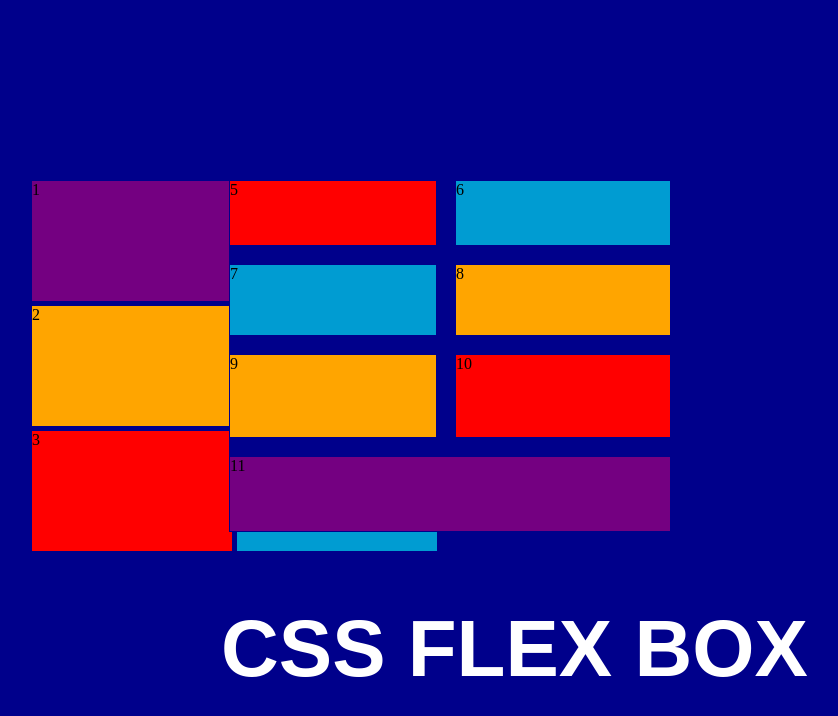
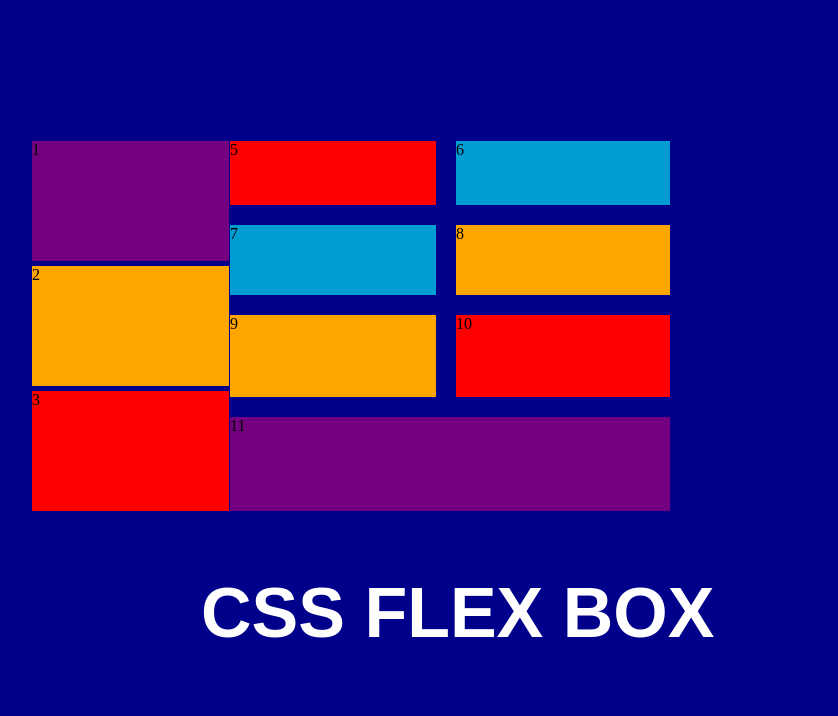
Before and after one commit to sumeararajput/flexbox.github.io, a plain HTML site: page index.html in a window 1280 px wide. Shown: the whole page, without its empty margins (279-1117 px from the left). Drawn offline with Linux system fonts and the light colour scheme.

Commit message:
flex change

```diff
--- a/style.css
+++ b/style.css
@@ -9,7 +9,7 @@ body{
     display: grid;
     position: relative;
     left: 230px;
-    top: 180px;
+    top: 140px;
     grid-template-rows: 120px 120px 120px;
     grid-template-columns: 200px 200px ;
     height: 371px;
@@ -48,10 +48,10 @@ body{
     display: grid;
     position: absolute;
     right: 330px;
-    top: 180px;
+    top: 140px;
     grid-template-rows: 64px 70px 82px;
     grid-template-columns: auto auto ;
-    height: 350px;
+    height: 370px;
     width: 440px;
     grid-gap: 20px;
     border: 1px solid darkblue;
@@ -85,12 +85,12 @@ body{
 }
 .heading{
 
-  margin-top: 230px;
-  margin-left: 500px;
+  margin-top: 200px;
+  margin-left: 480px;
 
 }
 .h1{
-  font-size: 80px;
+  font-size: 70px;
    font-family: Arial, Helvetica, sans-serif;
    color: white;
 }
```
Also changed, not shown: index.html (+2 -2 lines).
